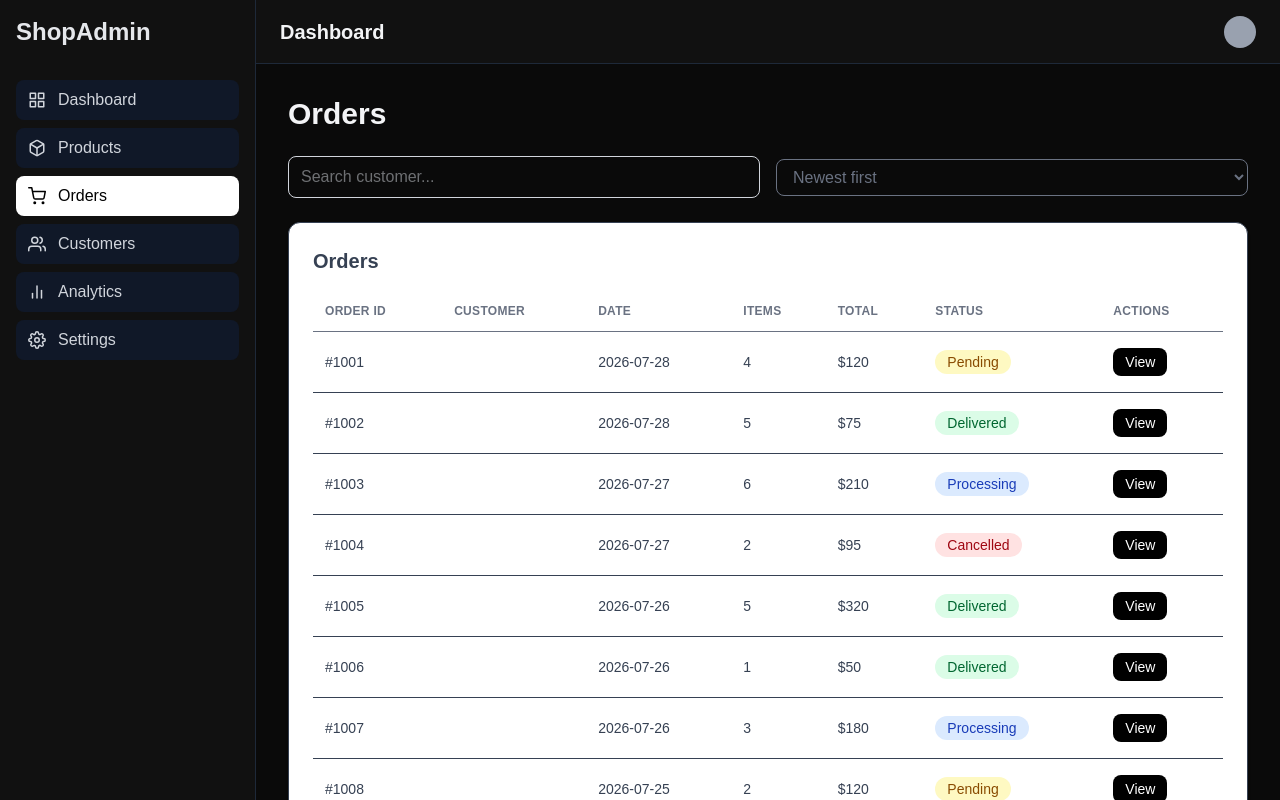
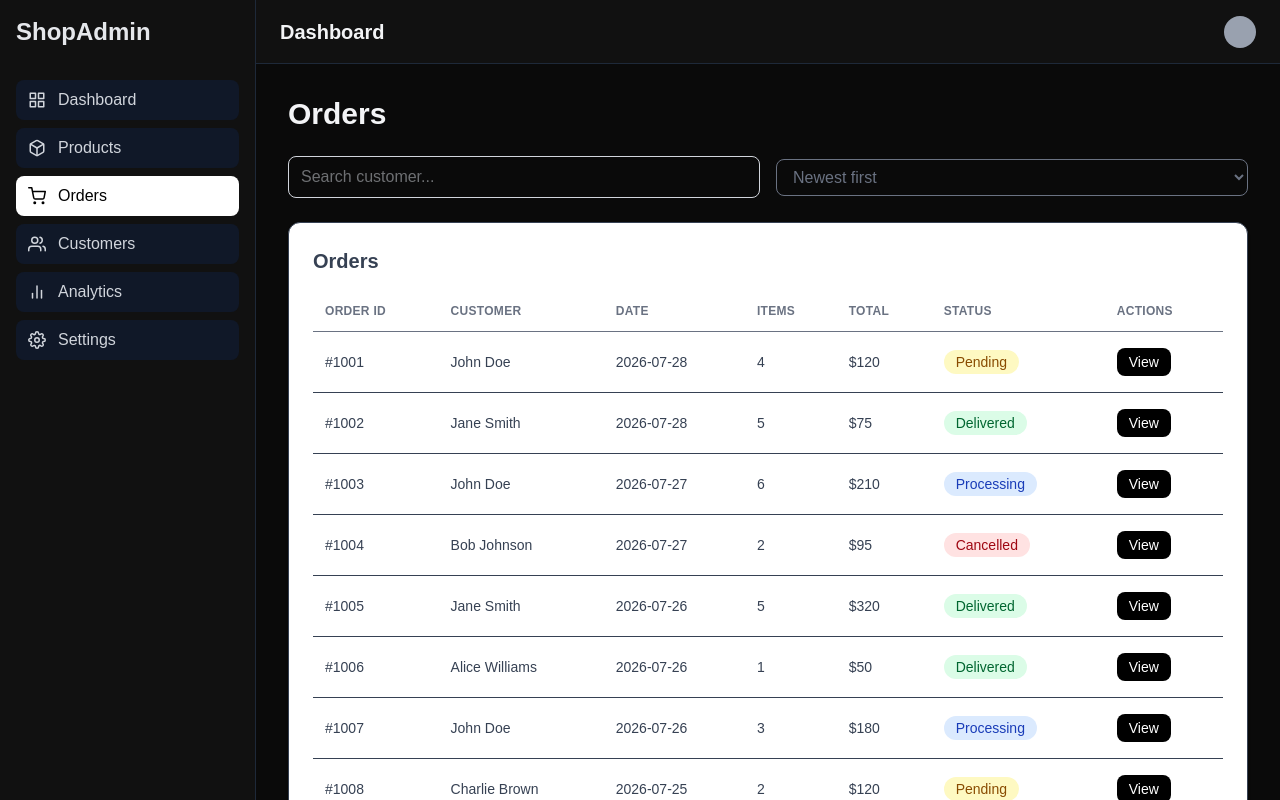
Before and after one commit to kenny-4111/shopadmin, a Next.js app: page /orders in a window 1280 px wide. Shown: the top 800 px of the page. Built offline with nearby package versions, Linux system fonts and the light colour scheme.

Commit message:
fix: build error fixed

```diff
--- a/app/(admin)/orders/page.tsx
+++ b/app/(admin)/orders/page.tsx
@@ -6,6 +6,7 @@ import { initialOrders } from "@/data/orders";
 import { Order } from "@/types/order";
 import Modal from "@/components/ui/Modal";
 import OrderDetails from "@/components/orders/OrderDetail";
+import { initialCustomers } from "@/data/customers";
 
 export default function OrdersPage() {
   const [orders] = useState<Order[]>(initialOrders);
@@ -16,9 +17,20 @@ export default function OrdersPage() {
   const [currentPage, setCurrentPage] = useState(1);
 
   const normalizedSearchTerm = searchTerm.toLowerCase();
-  const filteredOrders = orders.filter(
+
+  const ordersWithCustomer = orders.map((order) => {
+    const customer = initialCustomers.find(
+      (customer) => customer.id === order.customerId,
+    );
+
+    return {
+      ...order,
+      customer: customer ? customer.name : "Unknown",
+    };
+  });
+  const filteredOrders = ordersWithCustomer.filter(
     (order) =>
-      order.customerId.toString().includes(normalizedSearchTerm) ||
+      order.customer.toLowerCase().includes(normalizedSearchTerm) ||
       order.id.toString().includes(normalizedSearchTerm) ||
       order.status.toLowerCase().includes(normalizedSearchTerm) ||
       order.date.includes(normalizedSearchTerm),
--- a/components/tables/OrdersTable.tsx
+++ b/components/tables/OrdersTable.tsx
@@ -1,10 +1,10 @@
-import { Order } from "@/types/order";
+import { OrderWithCustomer } from "@/types/order";
 import StatusBadge from "../ui/StatusBadge";
 
 interface OrdersTableProps {
-  orders: Order[];
+  orders: OrderWithCustomer[];
   title?: string;
-  onView?: (order: Order) => void;
+  onView?: (order: OrderWithCustomer) => void;
   showActions?: boolean;
 }
 
--- a/types/order.ts
+++ b/types/order.ts
@@ -7,3 +7,7 @@ export interface Order {
   paymentMethod: "Card" | "Bank Transfer" | "Cash on Delivery";
   status: "Pending" | "Processing" | "Delivered" | "Cancelled";
 }
+
+export interface OrderWithCustomer extends Order {
+  customer: string;
+}
```
